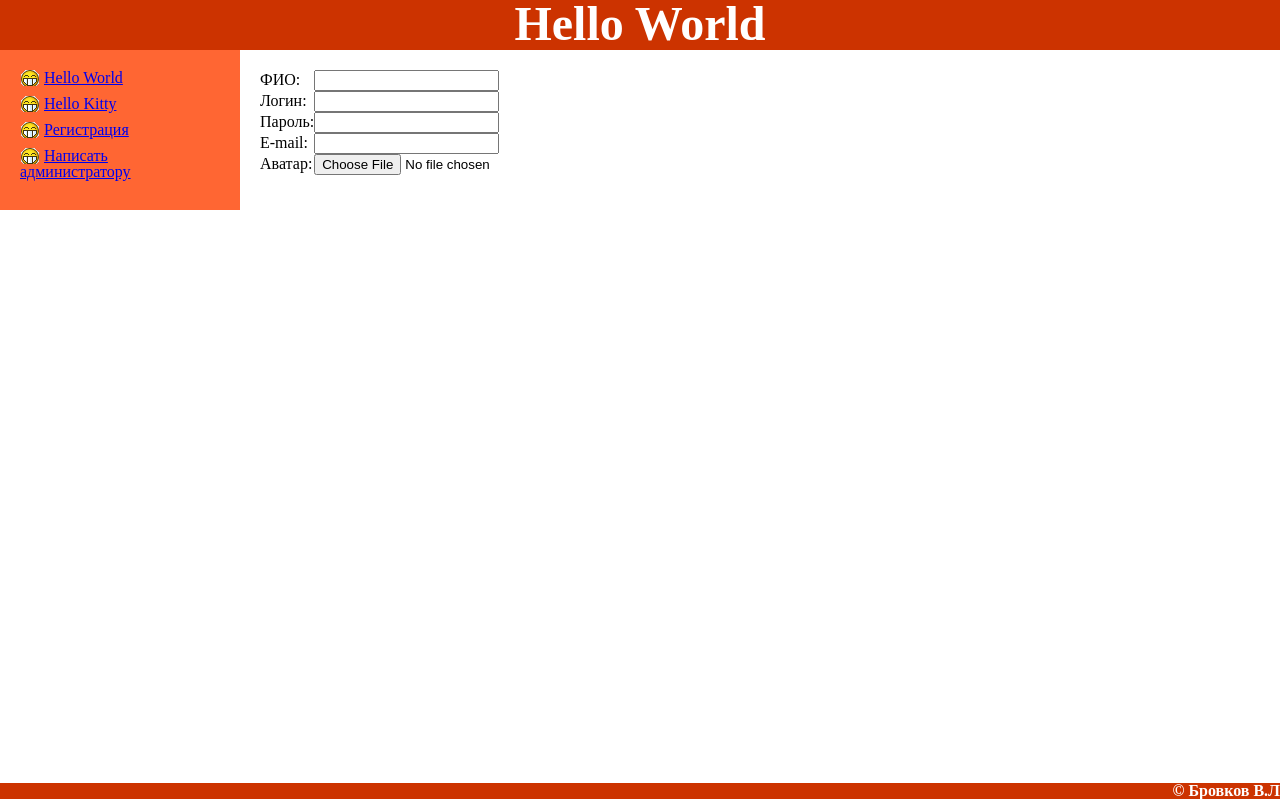
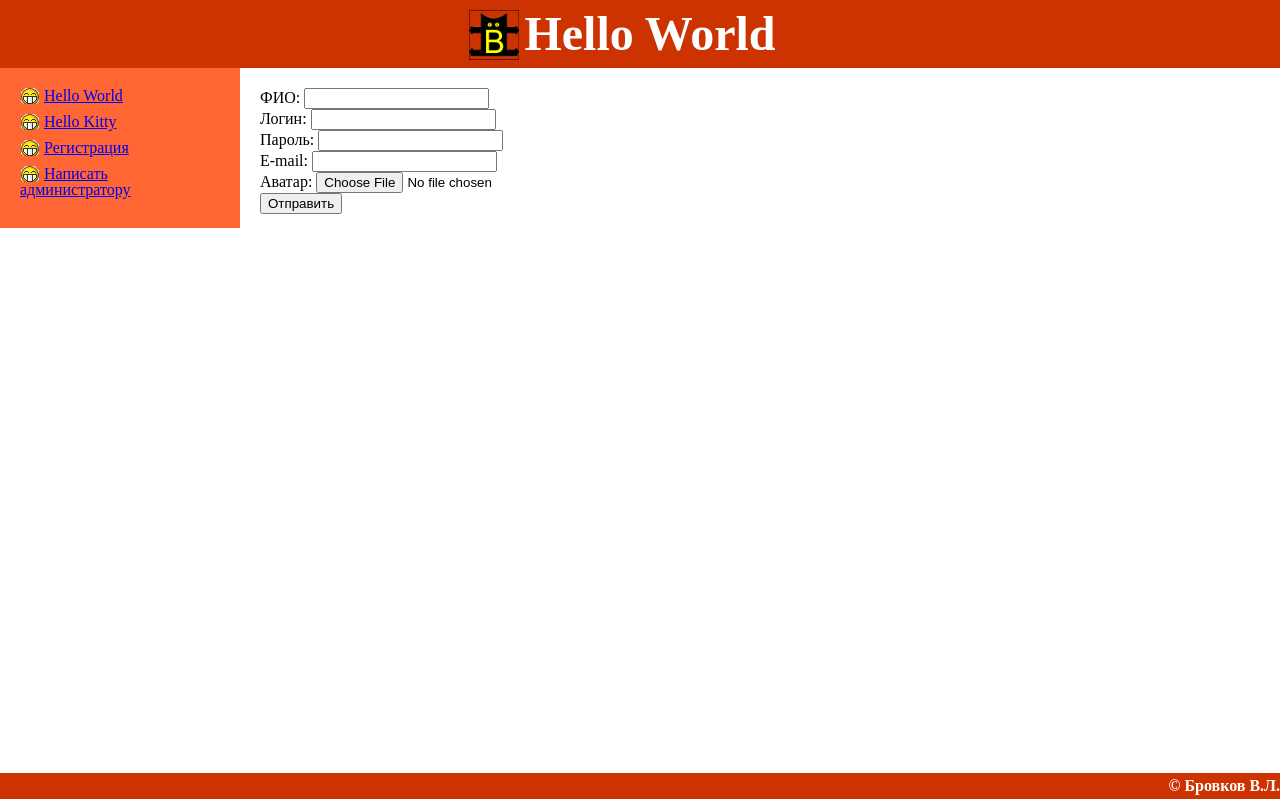
Before and after one commit to vedmakoff/kurs, a PHP site: page /sign.html in a window 1280 px wide. Run offline with PHP 8.4, Linux system fonts and the light colour scheme.

Commit message:
Добавил логотип

```diff
--- a/about.html
+++ b/about.html
@@ -7,7 +7,8 @@
 </head>
 
 <body>
-<div class="header">
+    <div class="header">
+        <a id="logo" href="index.html"></a>
         Hello World
     </div>
     <div>
@@ -23,7 +24,7 @@
         </div>
     </div>
     <div class="bottom" >
-        &copy; Бровков В.Л
+        &copy; Бровков В.Л.
     </div>
 </body>
 </html>
--- a/css/style.css
+++ b/css/style.css
@@ -12,19 +12,17 @@ html,body,div,span,applet,object,iframe,h1,h2,h3,h4,h5,h6,p,blockquote,pre,a,abb
 
 /* styles */
 .header {
-    position: absolute;
     width: 100%;
-    height: 50px;
     background: #cc3300;
     color: white;
     font: Arial;
     font-weight: bold;
     font-size: 3em;
     text-align: center;
+    padding: 10px;
+
 }
 .navi {
-   position: absolute;
-   top: 50px;
    width: 200px;
    float: left;
    padding: 20px;
@@ -32,7 +30,6 @@ html,body,div,span,applet,object,iframe,h1,h2,h3,h4,h5,h6,p,blockquote,pre,a,abb
 }
 .content {
    position: absolute;
-   top: 50px;
    left: 240px;
    padding: 20px;
 }
@@ -45,12 +42,26 @@ html,body,div,span,applet,object,iframe,h1,h2,h3,h4,h5,h6,p,blockquote,pre,a,abb
     font: Arial;
     font-weight: bold;
     text-align: right;
+    padding-bottom: 5px;
+    padding-top: 5px;
+    margin-right: 5px;
 }
-p {
+.navi p {
     margin-bottom: 10px;
 }
-a {
+.navi a {
     background: no-repeat 0 0;
     background-image: url(../images/biggrin.gif);
     padding-left: 24px;
 }
+label {
+    width: 70px;
+}
+#logo {
+    position: absolute;
+    width: 50px; /* Ширина слоя в пикселах */
+    height: 50px; /* Высота слоя в пикселах */
+    background-image: url(../images/logo50.png);
+    background-position: center center;
+    margin-left: -55px;
+    }
--- a/index.html
+++ b/index.html
@@ -8,6 +8,7 @@
 
 <body>
     <div class="header">
+        <a id="logo" href="index.html"></a>
         Hello World
     </div>
     <div>
@@ -19,10 +20,11 @@
         </div>
         <div class="content">
             <img src="images/person-faye.jpg" width="200"/>
+            <a href="write.html">Написать администратору</a>
         </div>
     </div>
     <div class="bottom" >
-        &copy; Бровков В.Л
+        &copy; Бровков В.Л.
     </div>
 </body>
 </html>
--- a/sign.html
+++ b/sign.html
@@ -7,7 +7,8 @@
 </head>
 
 <body>
-<div class="header">
+    <div class="header">
+        <a id="logo" href="index.html"></a>
         Hello World
     </div>
     <div>
@@ -19,18 +20,17 @@
         </div>
         <div class="content">
             <form>
-                <table>
-                    <tr><td>ФИО: </td><td><input type="text" /></td></tr>
-                    <tr><td>Логин: </td><td><input type="text" /></td></tr>
-                    <tr><td>Пароль: </td><td><input type="password" /></td></tr>
-                    <tr><td>E-mail: </td><td><input type="text" /></td></tr>
-                    <tr><td>Аватар: </td><td><input type="file" /></td></tr>
-                </table>
+                <p><label>ФИО: </label><input type="text" /></p>
+                <p><label>Логин: </label><input type="text" /></p>
+                <p><label>Пароль: </label><input type="password" /></p>
+                <p><label>E-mail: </label><input type="text" /></p>
+                <p><label>Аватар: </label><input type="file" /></p>
+                <p><input type="submit" value="Отправить"/></p>
             </form>
         </div>
     </div>
     <div class="bottom" >
-        &copy; Бровков В.Л
+        &copy; Бровков В.Л.
     </div>
 </body>
 </html>
--- a/write.html
+++ b/write.html
@@ -12,7 +12,8 @@ and open the template in the editor.
         <link rel="stylesheet" href="css/style.css">
     </head>
     <body>
-<div class="header">
+    <div class="header">
+        <a id="logo" href="index.html"></a>
         Hello World
     </div>
     <div>
@@ -39,7 +40,7 @@ and open the template in the editor.
         </div>
     </div>
     <div class="bottom" >
-        &copy; Бровков В.Л
+        &copy; Бровков В.Л.
     </div>
 
 
```
Also changed, not shown: images/logo50.png (added).
